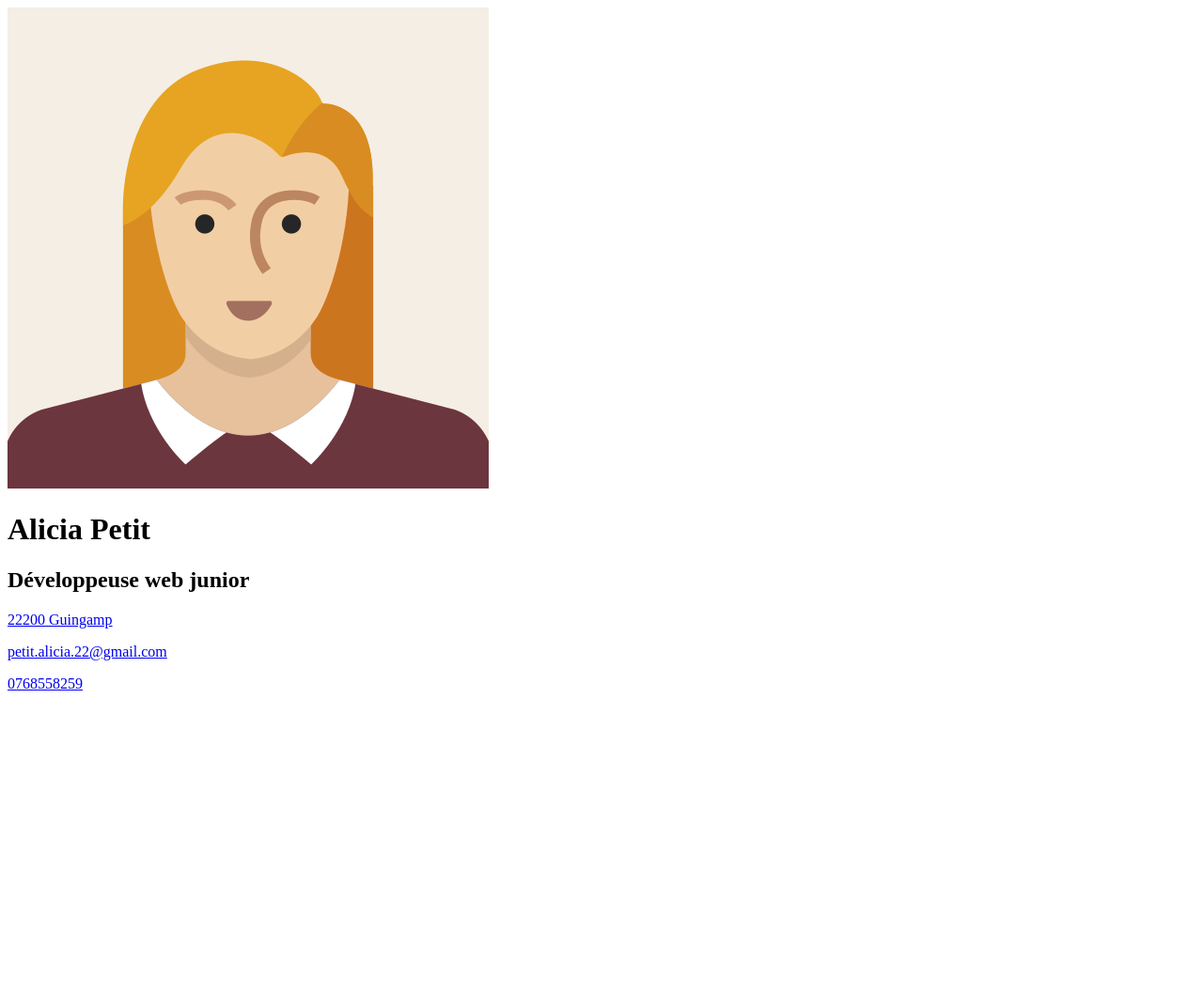
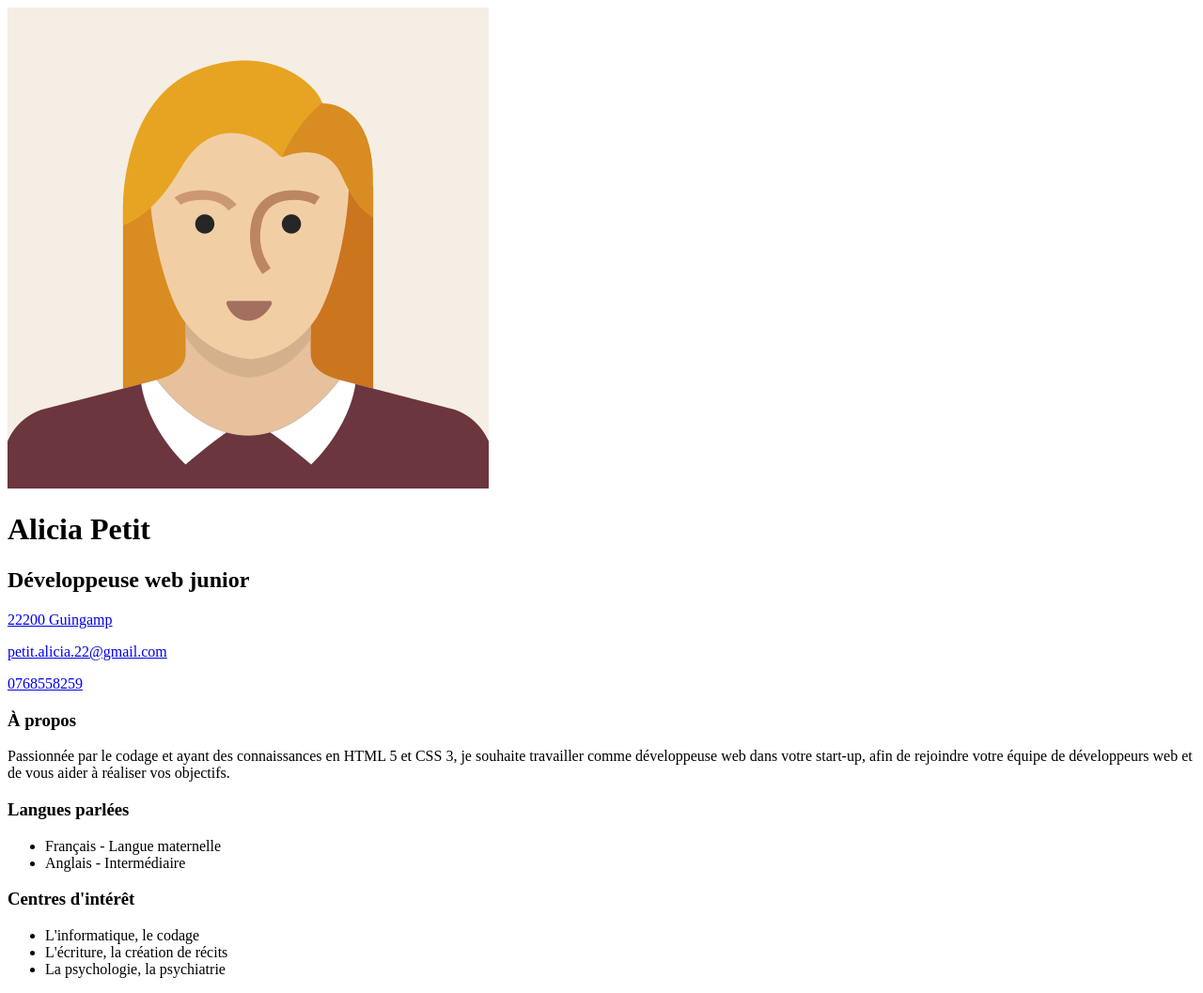
Before and after one commit to PetitAlicia/mon_cv, a plain HTML site: page index.html in a window 1280 px wide. Shown: the whole page at 94% size. Before the commit the page ends 800 px from the top, so only its background shows below. Drawn offline with Linux system fonts and the light colour scheme.

Commit message:
Add main and the first section

```diff
--- a/index.html
+++ b/index.html
@@ -32,6 +32,28 @@
             </p>
         </div>
     </header>
+
+    <main>
+        <section class="personal">
+            <h3>À propos</h3>
+            <p id="a_propos">
+                Passionnée par le codage et ayant des connaissances en HTML 5 et CSS 3, je souhaite
+                travailler comme développeuse web dans votre start-up, afin de rejoindre votre équipe
+                de développeurs web et de vous aider à réaliser vos objectifs.
+            </p>
+            <h3>Langues parlées</h3>
+                <ul>
+                    <li>Français - Langue maternelle</li>
+                    <li>Anglais - Intermédiaire</li>
+                </ul>
+            <h3>Centres d'intérêt</h3>
+                <ul>
+                    <li>L'informatique, le codage</li>
+                    <li>L'écriture, la création de récits</li>
+                    <li>La psychologie, la psychiatrie</li>
+                </ul>
+        </section>
+
 </body>
 
 </html>
```
